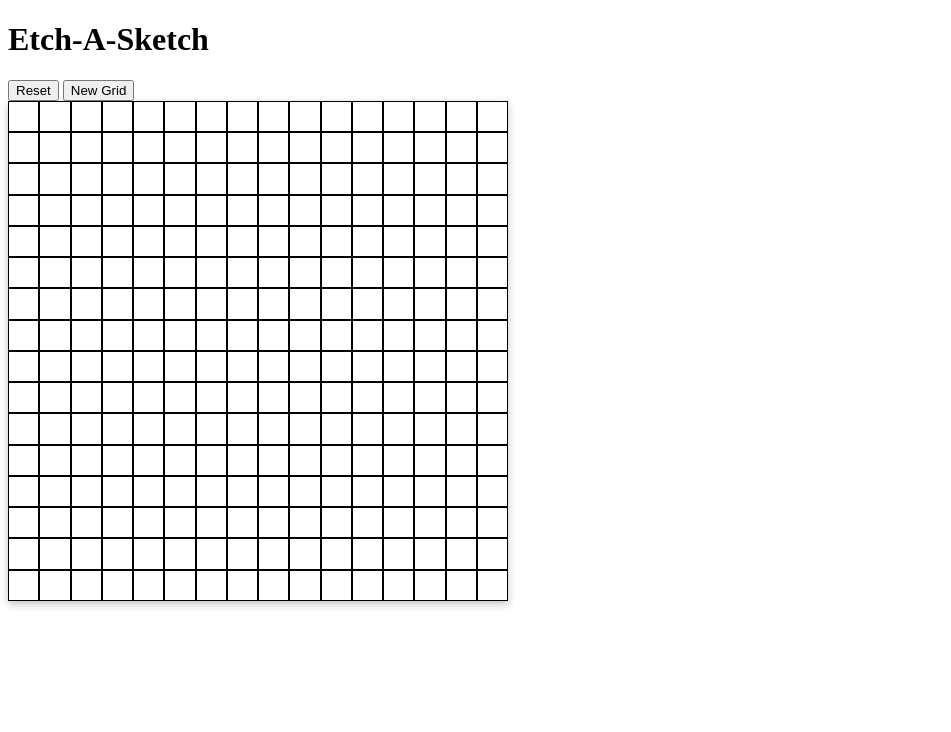
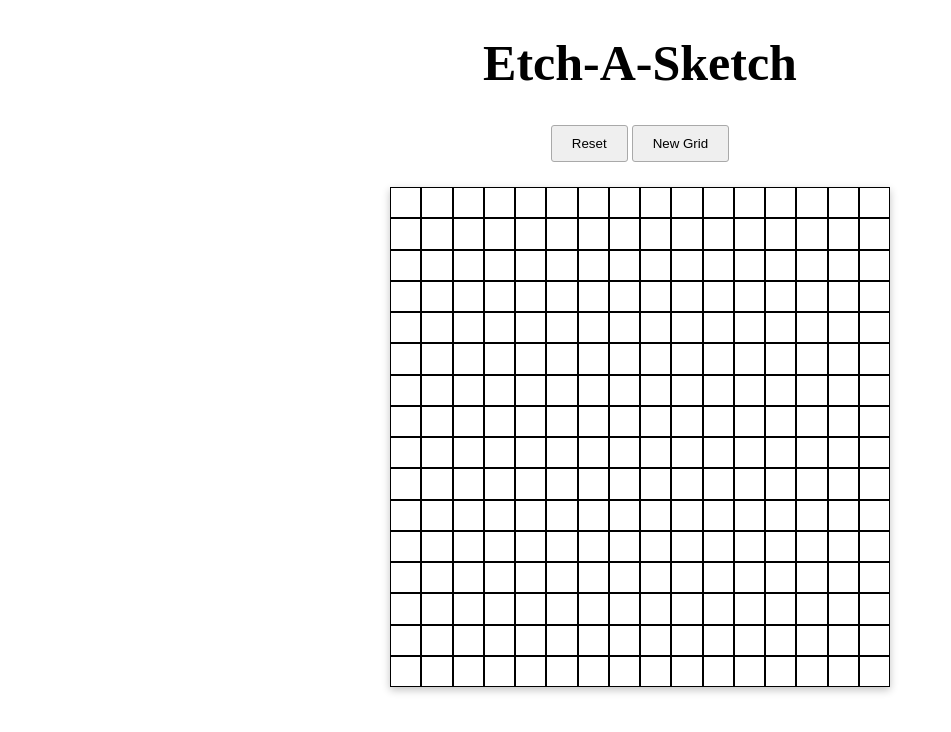
Before and after one commit to saltxd/etch-a-sketch, a plain HTML site: page index.html in a window 1280 px wide. Shown: the whole page, without its empty margins (0-951 px from the left). Drawn offline with Linux system fonts and the light colour scheme.

Commit message:
Flex main content. Add style to buttons

```diff
--- a/index.html
+++ b/index.html
@@ -13,8 +13,10 @@
     </header>
 
     <main class = "main">
-      <button id = "reset">Reset</button>
-      <button id ="new-grid">New Grid</button>
+      <div class = "buttons">
+        <button id = "reset">Reset</button>
+        <button id ="new-grid">New Grid</button>
+      </div>
       <div class="container"></div>
 
     </main>
--- a/script.js
+++ b/script.js
@@ -17,12 +17,14 @@ function createGrid(num) {
   }
 }
 
+//clears grid
 function removeGrid() {
     while (container.firstChild) {
         container.removeChild(container.firstChild);
     }
 }
 
+//asks user to input gridSize capped at 100x100
 newGrid.addEventListener('click', () => {
     let gridSize = prompt('Enter a number of squares per side (max 100):');
     while (container.firstChild) {
--- a/style.css
+++ b/style.css
@@ -1,3 +1,23 @@
+
+.body{
+    font-family: Arial, Helvetica, sans-serif;
+}
+
+/* Header */
+.title{
+    text-align: center;
+    font-size: 50px;
+}
+
+/* Main */
+
+.main{
+    display: flex;
+    align-items: center;
+    flex-direction: column;
+    gap: 25px;
+}
+
 .container {
     display: grid;
     height: 500px;
@@ -8,3 +28,9 @@
   .box-element {
     border: 1px solid black;
   }
+
+  button{
+    padding: 10px 20px;
+    border: 1px solid darkgray;
+    border-radius: 3px;
+  }
```
